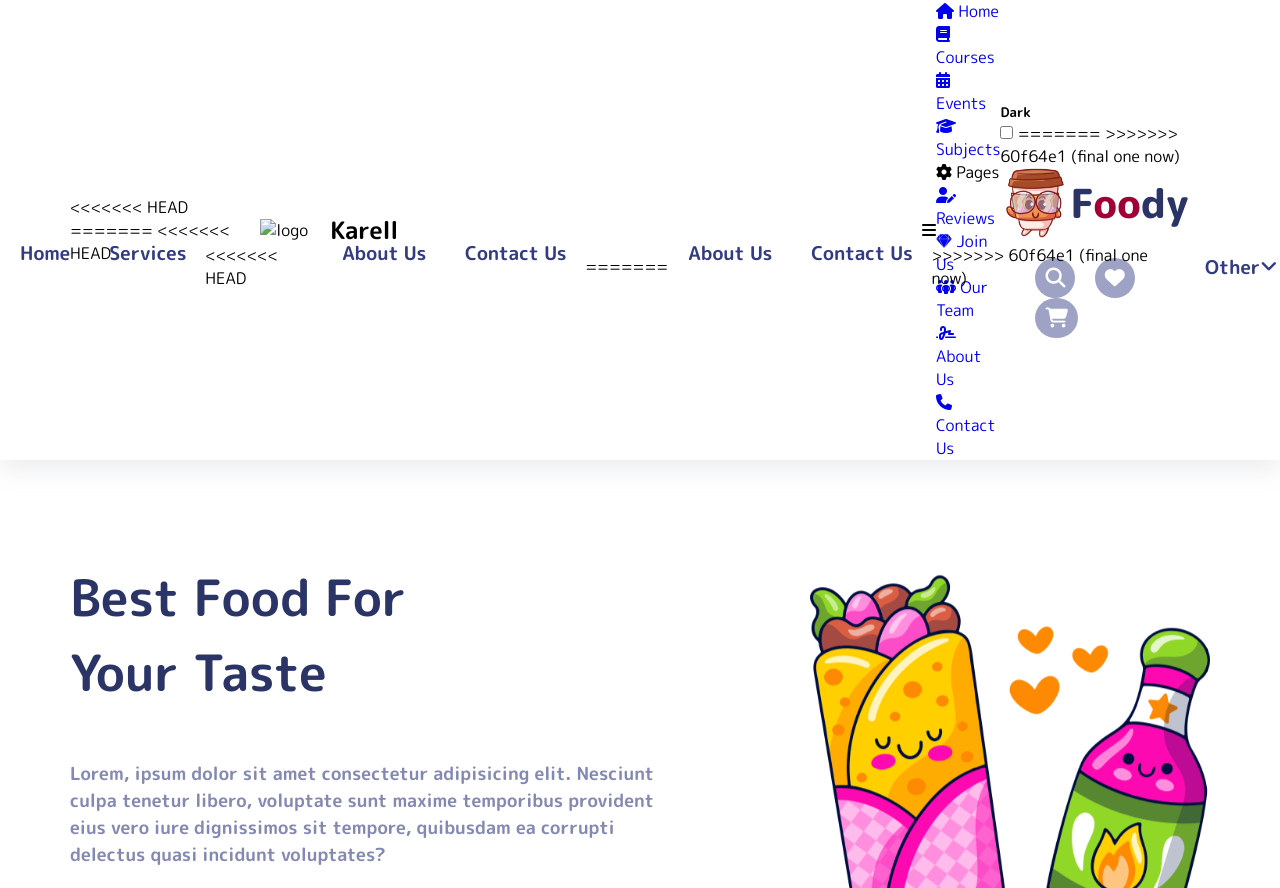
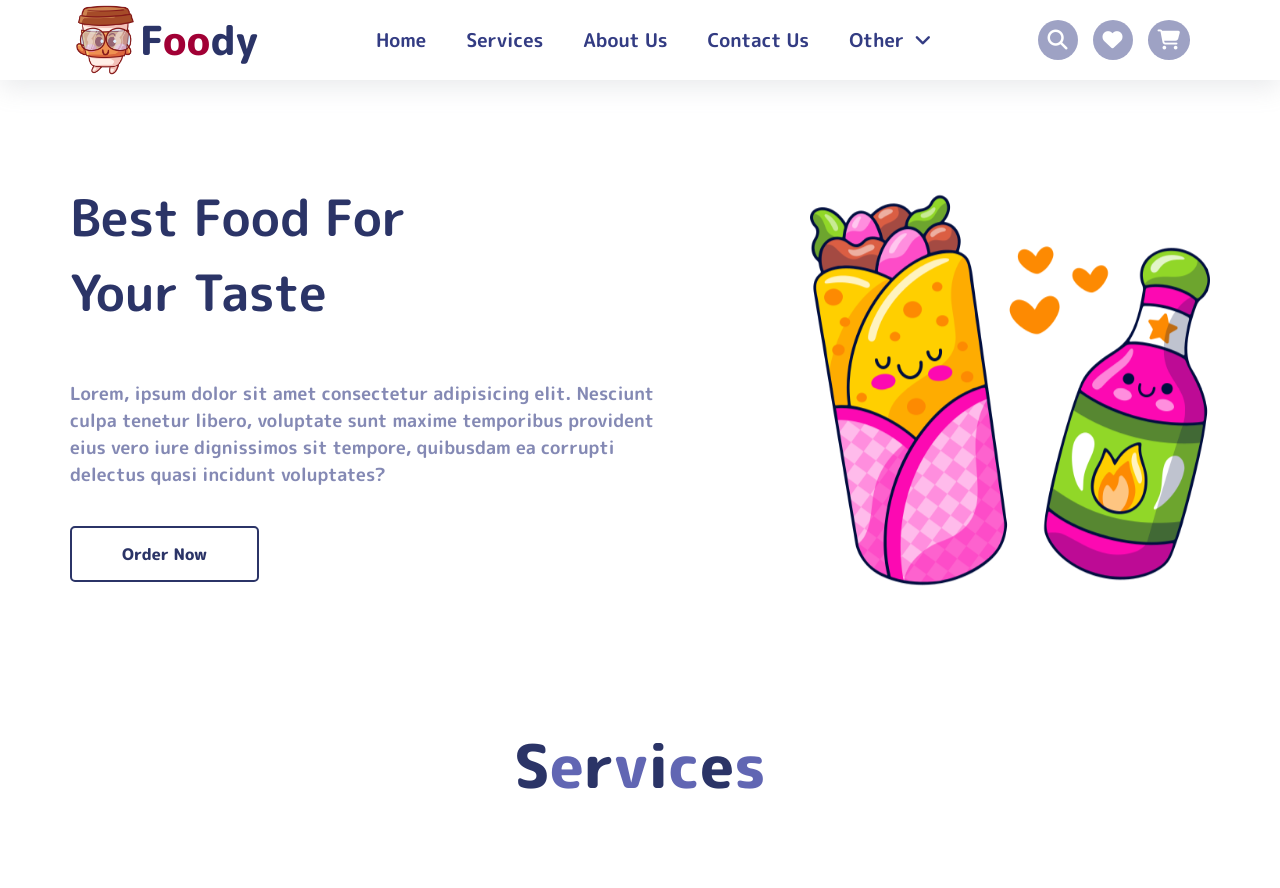
Before and after one commit to Ahmed-Sherif-7/foody, a plain HTML site: page index.html in a window 1280 px wide. Shown: the top 888 px of the page. Drawn offline with Linux system fonts and the light colour scheme.

Commit message:
Updated Foody project after fixing conflicts

```diff
--- a/index.html
+++ b/index.html
@@ -21,42 +21,6 @@
 <header>
     <div class="container">
     <nav>
-<<<<<<< HEAD
-=======
-<<<<<<< HEAD
-      <div class="logo">
-        <img src="sources/images/global/logo.png" alt="logo" width="100px">
-        <h1>Karell</h1>
-      </div>
-      <!-- Burger Menu Icon -->
-      <div class="burger-menu" id="burgerMenu">
-        <i class="fa-solid fa-bars"></i>
-      </div>
-      <ul class="nav-links" id="navLinks">
-        <li class="bar active"><a href="#Home"><div class="link"><i class="fa-solid fa-house"></i> <span>Home</span></div></a></li>
-        <li class="bar"><a href="#Courses"><div class="link"><i class="fa-solid fa-book"></i> <span>Courses</span></div></a></li>
-        <li class="bar"><a href="#Events"><div class="link"><i class="fa-solid fa-calendar-days"></i> <span>Events</span></div></a></li>
-        <li class="bar"><a href="#Subjects"><div class="link"><i class="fa-solid fa-graduation-cap"></i> <span>Subjects</span></div></a></li>
-        <li class="Mega" id="Mega">
-          <div class="W-link"><i class="fa-solid fa-gear"></i> <span>Pages</span></div>
-          <ul class="mega-links" id="Menu">
-            <li><a href="#Reviews"><div class="mega-link"><i class="fa-solid fa-user-pen"></i> <span>Reviews</span></div></a></li>
-            <li><a href="#Join"><div class="mega-link"><i class="fa-brands fa-sketch"></i> <span>Join Us</span></div></a></li>
-            <li><a href="#Team"><div class="mega-link"><i class="fa-solid fa-people-group"></i> <span>Our Team</span></div></a></li>
-            <li><a href="#AboutUS"><div class="mega-link"><i class="fa-solid fa-signature"></i> <span>About Us</span></div></a></li>
-            <li class="last"><a href="#Contact"><div class="mega-link"><i class="fa-solid fa-phone"></i> <span>Contact Us</span></div></a></li>
-          </ul>
-        </li>
-      </ul>
-      <div class="tools">
-        <div class="dark-switch">
-          <h5 id="Back_label">Dark</h5>
-          <label class="switch">
-            <input type="checkbox" id="toggle">
-            <span class="slider round"></span>
-          </label>
-=======
->>>>>>> 60f64e1 (final one now)
         <div class="overlay"></div>
         <div class="logo">
             <img src="sources/imgs/header/logo.png" alt="">
@@ -66,13 +30,8 @@
             <ul>
                 <li class="active"><a href="#landing">Home</a></li>
                 <li><a href="#services">Services</a></li>
-<<<<<<< HEAD
                 <li><a href="#">About Us</a></li>
                 <li><a href="#">Contact Us</a></li>
-=======
-                <li><a href="#about_us">About Us</a></li>
-                <li><a href="#contact_us">Contact Us</a></li>
->>>>>>> 60f64e1 (final one now)
                 <li class="mega-hover">
                     <a href="javascript:void(0)" class="toggle-mega">Other <span class="span"><i class="fa-solid fa-angle-down"></i></span></a>
                     <div class="mega_menu">
@@ -110,10 +69,6 @@
         </div>
         <div class="burger">
             <i class="fa-solid fa-bars"></i>
-<<<<<<< HEAD
-=======
->>>>>>> df9494b (final)
->>>>>>> 60f64e1 (final one now)
         </div>
     </nav>
 </div>
--- a/main.css
+++ b/main.css
@@ -72,16 +72,10 @@ header nav {
 header nav .logo {
   display: flex;
   align-items: center;
-<<<<<<< HEAD
-  justify-content: center;
-  cursor: pointer;
-  z-index: 3000;
-=======
   justify-content: flex-start;
   cursor: pointer;
   z-index: 3000;
   width: 100%;
->>>>>>> 60f64e1 (final one now)
 }
 header nav .logo img {
   width: 70px;
@@ -103,10 +97,7 @@ header nav .links {
   left: 50%;
   transform: translateX(-50%);
   width: 100%;
-<<<<<<< HEAD
-=======
-  z-index: 10000;
->>>>>>> 60f64e1 (final one now)
+  z-index: 100000;
 }
 header nav .links ul {
   display: flex;
@@ -150,13 +141,10 @@ header nav .links ul .mega-hover a .span {
   margin: 0px 3px;
 }
 
-<<<<<<< HEAD
-=======
 header nav .links ul .mega-hover a .span i {
-  margin-right: -7px;
-}
-
->>>>>>> 60f64e1 (final one now)
+  margin-right: -10px;
+}
+
 header nav .links ul .mega-hover:hover > .mega_menu{
   visibility: visible;
   transition: 0;
@@ -177,10 +165,7 @@ header nav .links ul .mega-hover .mega_menu {
   width: 90%;
   background-color: #ffffff;
   transition: opacity 0.5s;
-<<<<<<< HEAD
   /* transition-delay: 0.2s; */
-=======
->>>>>>> 60f64e1 (final one now)
   opacity: 0;
   padding: 10px 100px;
   z-index: -100;
@@ -269,10 +254,7 @@ header nav .links ul .mega_menu .img img {
 header nav .icons {
   padding: 20px;
   z-index: 20000;
-<<<<<<< HEAD
-=======
-  display: flex;
->>>>>>> 60f64e1 (final one now)
+  display: flex;
 }
 header nav .icons i {
   padding: 10px;
@@ -295,10 +277,7 @@ header nav .burger {
   z-index: 20000;
 }
 
-<<<<<<< HEAD
-
-=======
->>>>>>> 60f64e1 (final one now)
+
 /* End Header  */
 
 /* Start landing  */
@@ -1899,18 +1878,10 @@ border-radius: 12px;
 box-shadow: 0 0 20px rgba(0,0,0,0.1);
 }
 
-<<<<<<< HEAD
-=======
 header nav .logo {
   width: 50%;
 }
 
-header nav .logo img {
-  width: 50px;
-  padding: 20px 0px;
-}
-
->>>>>>> 60f64e1 (final one now)
 header nav .links.active {
 display: flex;
 }
@@ -2350,22 +2321,10 @@ header nav .links ul .mega-hover.active .mega_menu {
       z-index: 999;
   }
 
-<<<<<<< HEAD
-=======
-  header nav .logo {
-    width: 50%;
-  }
-
->>>>>>> 60f64e1 (final one now)
   header nav .links.active {
       display: flex; /* Show when active */
   }
 
-<<<<<<< HEAD
-=======
-
-
->>>>>>> 60f64e1 (final one now)
   header nav .links ul {
       flex-direction: column;
       width: 100%;
```
